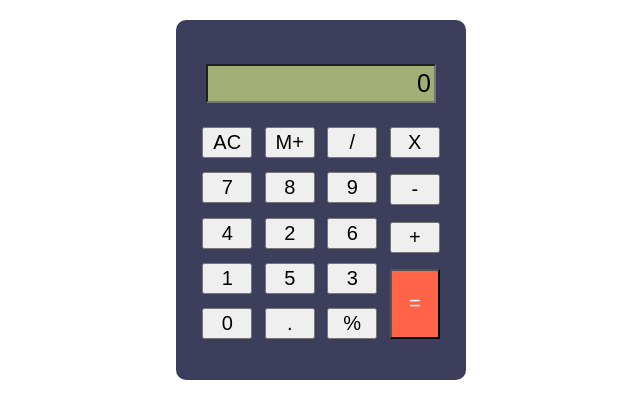
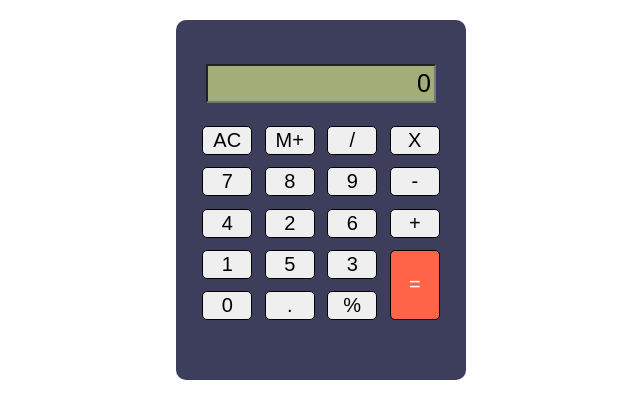
Before and after one commit to ashwinisinare07/Calculator, a plain HTML site: page index.html in a window 1280 px wide. Shown: the whole page, without its empty margins (319-959 px from the left). Drawn offline with Linux system fonts and the light colour scheme.

Commit message:
added border and border radius to buttons

```diff
--- a/index.html
+++ b/index.html
@@ -23,7 +23,7 @@
      margin-bottom: 20px;;
 }
 .btn-container{
-    height: 220px;
+    height: 200px;
 display: flex;
 flex-direction: column;
 flex-wrap: wrap;
@@ -35,8 +35,10 @@ align-items: center;
     text-align: center;
     padding:2px 0;
     font-size: 20px;
-    margin: 4px;
-
+    margin: 3px;
+border:0.5px solid black ;
+border-radius: 5px;
+cursor: pointer;
 }
 .btn-equal{
     background-color: #ff6348;
```
